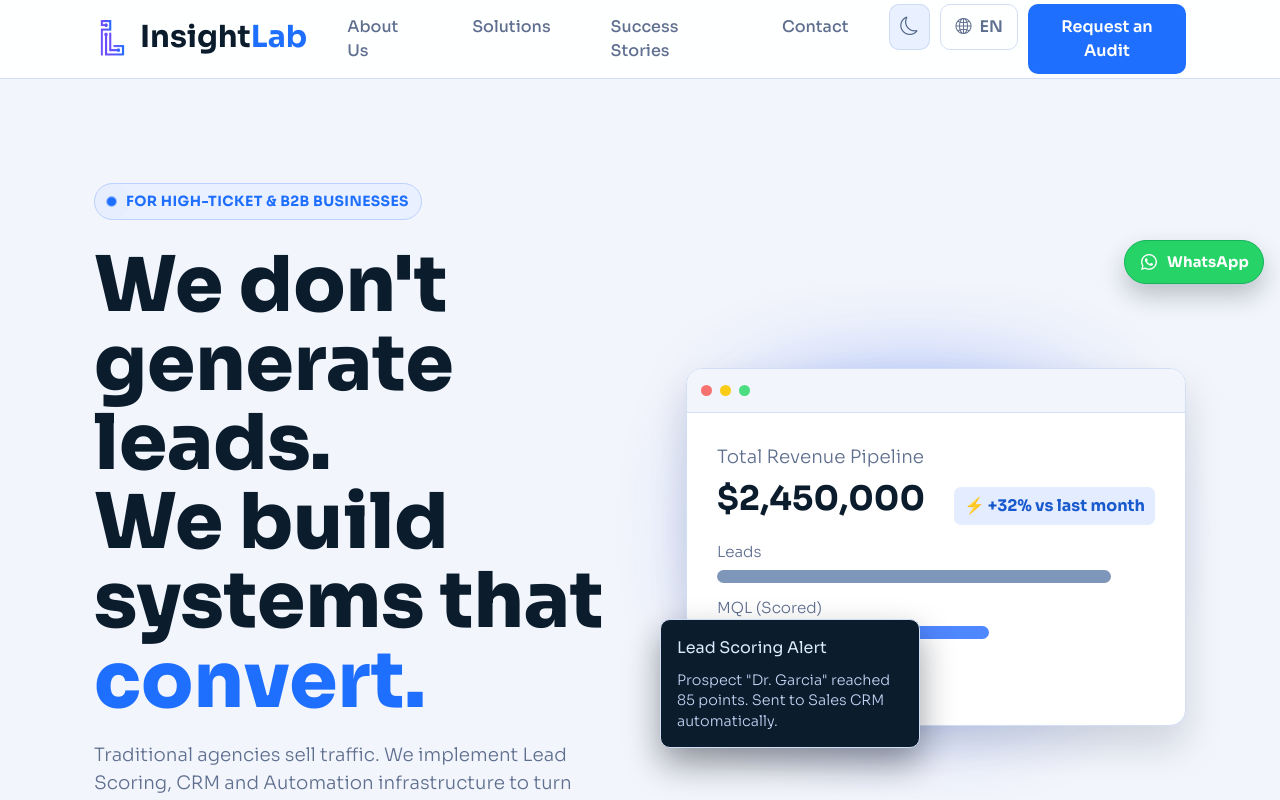
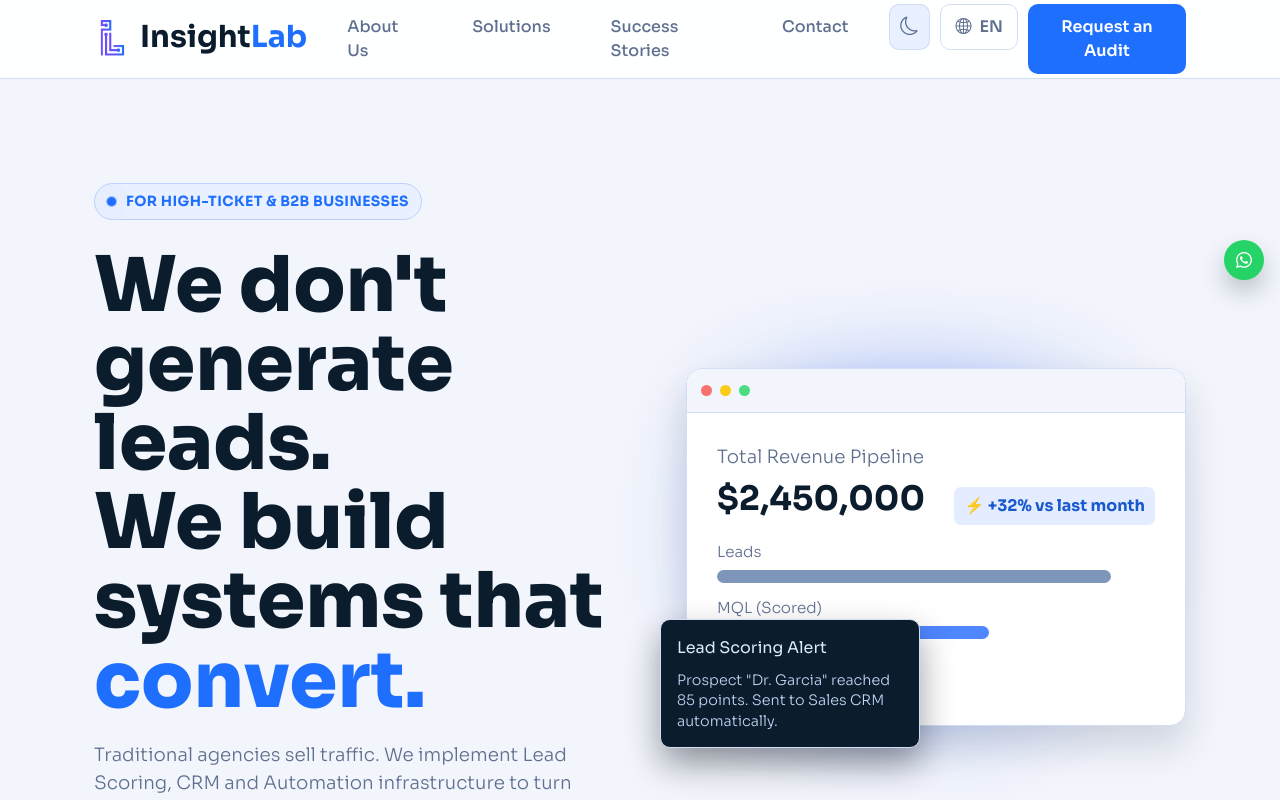
Before and after one commit to EmmanuelQuirozA/Insight-Lab, a React (Vite) app: page / in a window 1280 px wide. Shown: the top 800 px of the page. Built offline with nearby package versions, Linux system fonts and the light colour scheme.

Commit message:
whatsapp icon UI enhancements

```diff
--- a/src/App.css
+++ b/src/App.css
@@ -2185,10 +2185,8 @@ h1 {
   z-index: 70;
   display: inline-flex;
   align-items: center;
-  gap: 8px;
-  padding: 10px 14px;
+  padding: 10px 10px;
   border-radius: 999px;
-  border: 1px solid color-mix(in srgb, #25d366 40%, #0c9d53);
   background: #25d366;
   color: #ffffff;
   text-decoration: none;
--- a/src/components/FloatingWhatsAppButton.tsx
+++ b/src/components/FloatingWhatsAppButton.tsx
@@ -6,7 +6,7 @@ type DragState = {
   offsetY: number
 }
 
-const WHATSAPP_NUMBER_PLACEHOLDER = 'AQUI_TU_NUMERO'
+const WHATSAPP_NUMBER_PLACEHOLDER = '3328113840'
 
 function clamp(value: number, min: number, max: number) {
   return Math.min(Math.max(value, min), max)
@@ -89,7 +89,7 @@ function FloatingWhatsAppButton() {
       onClick={handleClick}
     >
       <i className="floating-whatsapp__icon bi bi-whatsapp" aria-hidden="true" />
-      <span className="floating-whatsapp__label">WhatsApp</span>
+      <span className="floating-whatsapp__label"></span>
     </a>
   )
 }
```
